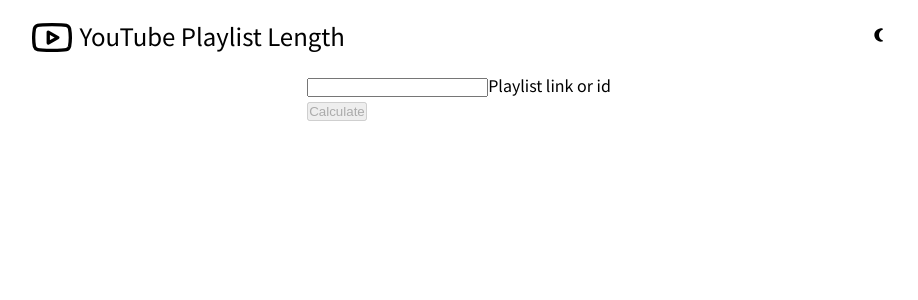
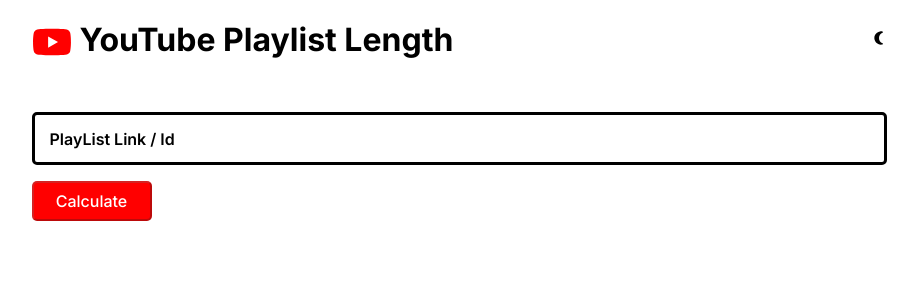
Before and after one commit to pandeymangg/youtube-playlist-length, a React (Create React App) app in the folder client/: page / in a window 1280 px wide. Shown: the top 300 px of the page, without its empty margins (181-1099 px from the left). Built offline with nearby package versions, Linux system fonts and the light colour scheme.

Commit message:
form added

```diff
--- a/client/public/index.html
+++ b/client/public/index.html
@@ -12,7 +12,7 @@
     <link rel="apple-touch-icon" href="%PUBLIC_URL%/logo192.png" />
     <link rel="preconnect" href="https://fonts.gstatic.com" />
     <link
-      href="https://fonts.googleapis.com/css2?family=Noto+Sans+JP&display=swap"
+      href="https://fonts.googleapis.com/css2?family=Inter:wght@400;500;600;700;800;900&display=swap"
       rel="stylesheet"
     />
     <!--
--- a/client/src/App.js
+++ b/client/src/App.js
@@ -30,12 +30,12 @@
 
 const Container = styled.div`
   color: ${({ theme }) => (theme === "light" ? "#000" : "#fff")};
-  background-color: ${({ theme }) => (theme === "light" ? "#fff" : "#000")};
+  background-color: ${({ theme }) => (theme === "light" ? "#fff" : "#212121")};
   display: flex;
   flex-direction: column;
   width: 100%;
   height: 100vh;
-  font-family: Noto Sans JP, sans-serif;
+  font-family: "Inter", sans-serif;
 `;
 
 export default App;
--- a/client/src/components/Navbar.jsx
+++ b/client/src/components/Navbar.jsx
@@ -1,5 +1,5 @@
 import React from "react";
-import { FiYoutube } from "react-icons/fi";
+import { FaYoutube } from "react-icons/fa";
 import { MdLightMode, MdNightlightRound } from "react-icons/md";
 import styled from "styled-components";
 import { Link } from "react-router-dom";
@@ -15,7 +15,7 @@
         <div className="nav__logo">
           <Link to="/">
             <div className="nav__logo-container">
-              <FiYoutube style={{ marginTop: 4 }} size={40} />
+              <FaYoutube style={{ marginTop: 4 }} size={40} color="#ff0000" />
               <span>YouTube Playlist Length</span>
             </div>
           </Link>
@@ -48,7 +48,8 @@
   max-width: 900px;
   width: 100%;
   height: 80px;
-  margin: auto;
+  margin-left: auto;
+  margin-right: auto;
   z-index: 50;
 
   & .nav__container {
@@ -68,7 +69,8 @@
       }
 
       & .nav__logo-container {
-        font-size: 24px;
+        font-size: 32px;
+        font-weight: 700;
         line-height: 1;
         display: flex;
         align-items: center;
--- a/client/src/components/calculateForm/index.jsx
+++ b/client/src/components/calculateForm/index.jsx
@@ -1,8 +1,10 @@
 import React, { useState } from "react";
-import styles from "./style.module.css";
+import styled from "styled-components";
+import { useAppContext } from "../../context/app";
 
 function CalculateForm({ calculateFormSubmit }) {
   const [inputTerm, setInputTerm] = useState("");
+  const { theme } = useAppContext();
 
   const handleSubmit = (e) => {
     e.preventDefault();
@@ -10,26 +12,95 @@
   };
 
   return (
-    <form className="col s12" onSubmit={(e) => handleSubmit(e)}>
-      <div className="row">
-        <div className={`input-field col s8 ${styles.inputColor}`}>
+    <Form onSubmit={(e) => handleSubmit(e)} theme={theme}>
+      <div className="form__container">
+        <label class="input">
           <input
+            class="input__field"
             type="text"
-            id="calculate-id"
+            placeholder=" "
+            value={inputTerm}
             onChange={(e) => setInputTerm(e.target.value)}
-          ></input>
-          <label htmlFor="calculate-id">Playlist link or id</label>
-        </div>
+          />
+          <span class="input__label">PlayList Link / Id</span>
+        </label>
+
+        <button
+          type="submit"
+          className="form__submit__btn"
+          disabled={!inputTerm}
+        >
+          <span>Calculate</span>
+        </button>
       </div>
-      <button
-        type="submit"
-        className="btn red waves-effect waves-light"
-        disabled={!inputTerm}
-      >
-        Calculate
-      </button>
-    </form>
+    </Form>
   );
 }
 
+const Form = styled.form`
+  width: 100%;
+
+  & .form__container {
+    display: flex;
+    flex-direction: column;
+    gap: 16px;
+
+    .input {
+      position: relative;
+
+      &__label {
+        position: absolute;
+        left: 0;
+        top: 0;
+        padding: 2px;
+        margin: 16px;
+        white-space: nowrap;
+        transform: translate(0, 0);
+        transform-origin: 0 0;
+        background-color: ${({ theme }) =>
+          theme === "dark" ? "#212121" : "#fff"};
+        transition: transform 120ms ease-in;
+        font-weight: 600;
+        line-height: 1.2;
+      }
+
+      &__field {
+        outline: none;
+        box-sizing: border-box;
+        display: block;
+        width: 100%;
+        border: 3px solid ${({ theme }) => (theme === "dark" ? "#fff" : "#000")};
+        padding: 16px;
+        color: ${({ theme }) => (theme === "dark" ? "#fff" : "#000")};
+        background: transparent;
+        border-radius: 5px;
+
+        &:focus,
+        &:not(:placeholder-shown) {
+          & + .input__label {
+            transform: translate(0.25rem, -65%) scale(0.8);
+            color: #ff0000;
+            margin: 4px 8px;
+          }
+        }
+      }
+    }
+
+    & .form__submit__btn {
+      width: 7.5rem;
+      height: 2.5rem;
+      display: flex;
+      justify-content: center;
+      align-items: center;
+      background-color: #ff0000;
+      color: #fff;
+      font-weight: 500;
+      font-family: "Inter", sans-serif;
+      cursor: pointer;
+      border-radius: 5px;
+      font-size: 16px;
+    }
+  }
+`;
+
 export default CalculateForm;
--- a/client/src/components/calculateForm/style.module.css
+++ /dev/null
@@ -1,8 +0,0 @@
-.inputColor input[type=text]:focus+label {
-    color: red !important;
-}
-
-.inputColor input[type=text]:focus {
-    border-bottom: 1px solid red !important;
-    box-shadow: 0 1px 0 0 red !important;
-}
--- a/client/src/pages/home/index.jsx
+++ b/client/src/pages/home/index.jsx
@@ -20,7 +20,7 @@
 
   return (
     <Container>
-      <div>
+      <div className="home__container">
         <div className="">
           <CalculateForm calculateFormSubmit={handleCalculateFormSubmit} />
         </div>
@@ -29,10 +29,21 @@
   );
 }
 
-const Container = styled.div`
-  max-width: 1100px;
-  margin: auto;
-  height: 100%;
+const Container = styled.section`
+  max-width: 900px;
+  width: 100%;
+  margin-left: auto;
+  margin-right: auto;
+  padding-top: 2rem;
+  display: flex;
+  justify-content: center;
+  z-index: 50;
+
+  & .home__container {
+    width: 95%;
+    display: flex;
+    flex-direction: column;
+  }
 `;
 
 export default Home;
```
